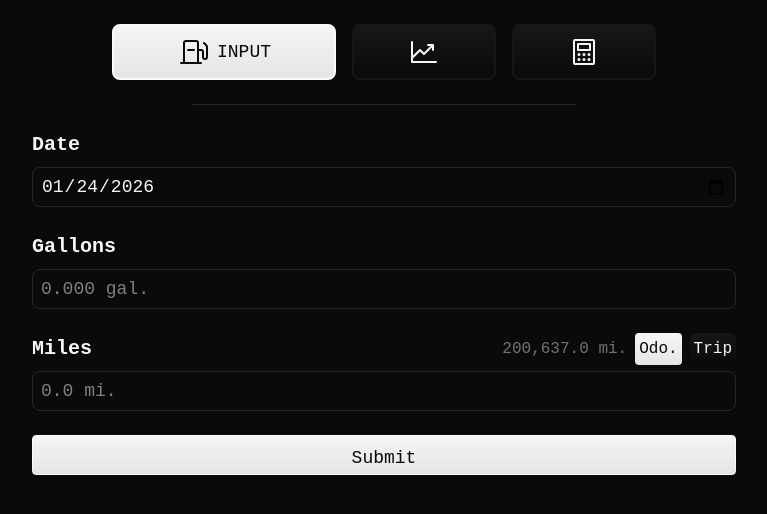
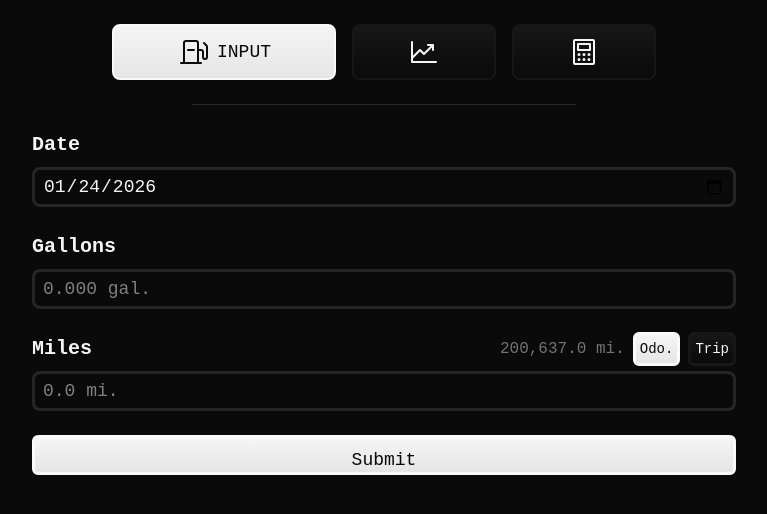
Before and after one commit to haydenheroux/hyprmile, a React (Vite) app: page / in a window 1280 px wide. Shown: the top 514 px of the page, without its empty margins (256-1023 px from the left). Built offline with nearby package versions, Linux system fonts and the light colour scheme; a web font is replaced by a local one.

Commit message:
Change focus style for inputs and buttons.
Remove the browser default blue focus style. Add a blue border to all
selected / focused inputs and buttons to indicate which is currently
selected. Thicken inputs and fonts to improve readability.

```diff
--- a/src/index.css
+++ b/src/index.css
@@ -6,9 +6,8 @@
     font-family: "Martian Mono", monospace;
     font-optical-sizing: auto;
     font-style: normal;
-    font-variation-settings:
-      "wdth" 80;
-    @apply font-light;
+    font-variation-settings: "wdth" 80;
+    @apply font-normal;
   }
 
   hr {
@@ -16,21 +15,21 @@
   }
 
   input {
-    @apply text-neutral-100 font-light border-neutral-800 border-1 rounded-lg h-10 text-lg p-2;
+    @apply text-neutral-100 font-normal border-neutral-800 border-3 focus:outline-none focus:border-blue-400 rounded-lg h-10 text-lg p-2;
   }
 }
 
 @layer components {
   .button {
-    @apply text-neutral-100 font-normal border-neutral-900 bg-linear-to-t from-neutral-950 to-neutral-900 rounded-lg hover:shadow-lg shadow-neutral-900;
+    @apply text-neutral-100 font-normal border-neutral-900 border-3 focus:outline-none focus:border-blue-400 bg-linear-to-t from-neutral-950 to-neutral-900 rounded-md hover:shadow-xl/50 shadow-neutral-800;
   }
 
   .button-active {
-    @apply text-neutral-950 font-normal border-neutral-50 bg-linear-to-t from-neutral-200 to-neutral-100 rounded-sm hover:shadow-lg shadow-neutral-600;
+    @apply text-neutral-950 font-normal border-neutral-50 border-3 focus:outline-none focus:border-blue-400 bg-linear-to-t from-neutral-200 to-neutral-100 rounded-md hover:shadow-xl/50 shadow-neutral-600;
   }
 
   .button-error {
-    @apply text-red-100 font-normal border-red-900 bg-linear-to-t from-red-950 to-red-900 rounded-lg shadow-md shadow-red-900;
+    @apply text-red-100 font-normal border-red-900 border-3 focus:outline-none focus:border-blue-400 bg-linear-to-t from-red-950 to-red-900 rounded-md hover:shadow-xl/50 shadow-red-950;
   }
 }
 
--- a/src/pages/input/Input.tsx
+++ b/src/pages/input/Input.tsx
@@ -122,18 +122,18 @@ function Input() {
         <Heading value={"Miles"}>
           <div className="flex gap-2 items-center">
             <span
-              className={`text-neutral-500 ${data.mode === "odometer" ? "opacity-100" : "opacity-0"} transition-opacity duration-75 ease-in-out`}
+              className={`text-neutral-500 text-md ${data.mode === "odometer" ? "opacity-100" : "opacity-0"} transition-opacity duration-75 ease-in-out`}
             >
               {Miles.format(app.previousOdometerMiles.prev)} mi.
             </span>
             <button
-              className={`${data.mode === "odometer" ? "button-active" : "button"} "text-sm p-1 transition-bg ease-in-out duration-100`}
+              className={`${data.mode === "odometer" ? "button-active" : "button"} text-sm p-1 transition-bg ease-in-out duration-100`}
               onClick={() => dispatch({ type: "odometer" })}
             >
               Odo.
             </button>
             <button
-              className={`${data.mode === "trip" ? "button-active" : "button"} "text-sm p-1 transition-bg ease-in-out duration-100`}
+              className={`${data.mode === "trip" ? "button-active" : "button"} text-sm p-1 transition-bg ease-in-out duration-100`}
               onClick={() => dispatch({ type: "trip" })}
             >
               Trip
```
